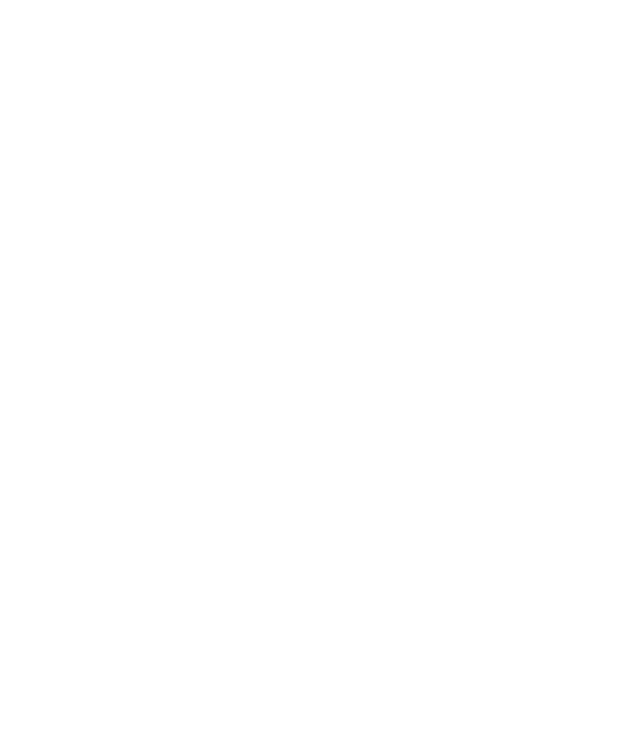
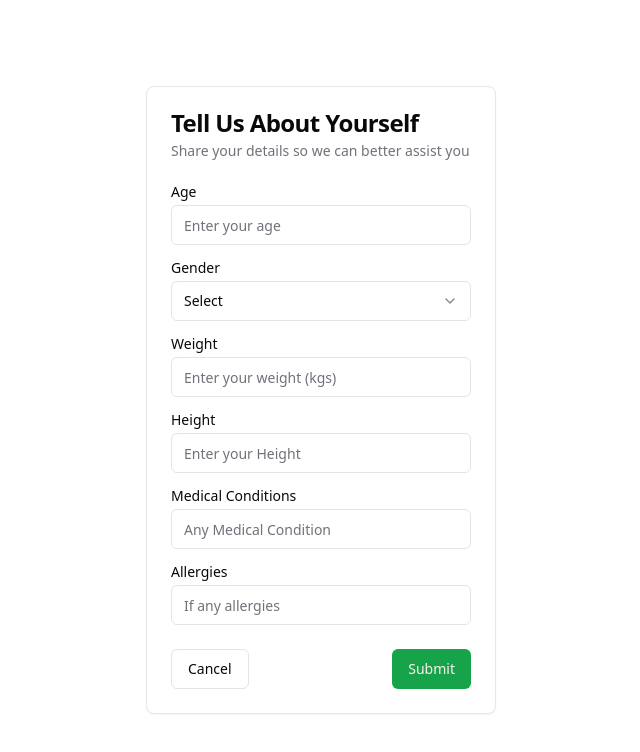
Before and after one commit to VINKAS7/Diet_Recommendation_System, a React (Vite) app in the folder frontend/: page /userinfo in a window 1280 px wide. Before the commit this address had no page. Shown: the top 752 px of the page, without its empty margins (319-959 px from the left). Built offline with nearby package versions, Linux system fonts and the light colour scheme.

Commit message:
user info

```diff
--- a/frontend/package.json
+++ b/frontend/package.json
@@ -12,6 +12,7 @@
   "dependencies": {
     "@hookform/resolvers": "^3.6.0",
     "@radix-ui/react-label": "^2.1.0",
+    "@radix-ui/react-select": "^2.1.1",
     "@radix-ui/react-slot": "^1.1.0",
     "@radix-ui/react-tabs": "^1.1.0",
     "class-variance-authority": "^0.7.0",
--- a/frontend/src/App.tsx
+++ b/frontend/src/App.tsx
@@ -4,6 +4,7 @@
 import Login from './components/Login';
 import './App.css';
 import Navbar from './components/NavBar';
+import { Userinfo } from './components/Userinfo';
 
 function App() {
   return (
@@ -12,6 +13,8 @@
         <Route path="/Signup" element={<Signup />} />
         <Route path="/login" element={<Login />} />
         <Route path="/" element={<Navbar />} />
+        <Route path="/userinfo" element={<Userinfo/>} />
+
       </Routes>
     </BrowserRouter>
   );
--- a/frontend/src/components/Userinfo.tsx
+++ b/frontend/src/components/Userinfo.tsx
@@ -1,4 +1,7 @@
-import React from 'react';
+import * as React from "react";
+import { useNavigate } from "react-router-dom";
+
+import { Button } from "@/components/ui/button";
 import {
   Card,
   CardContent,
@@ -9,40 +12,158 @@
 } from "@/components/ui/card";
 import { Input } from "@/components/ui/input";
 import { Label } from "@/components/ui/label";
-import { Button } from "@/components/ui/button";
-import '../App.css';
+import {
+  Select,
+  SelectContent,
+  SelectItem,
+  SelectTrigger,
+  SelectValue,
+} from "@/components/ui/select";
 
-export default function Signup() {
+export function Userinfo() {
+  const initialState = {
+    age: "",
+    gender: "",
+    weight: "",
+    height: "",
+    meds: "",
+    allergies: "",
+  };
+
+  const [formState, setFormState] = React.useState(initialState);
+
+  const handleChange = (e: React.ChangeEvent<HTMLInputElement>) => {
+    const { id, value } = e.target;
+    setFormState((prevState) => ({
+      ...prevState,
+      [id]: value,
+    }));
+  };
+
+  const handleSelectChange = (id: string, value: string) => {
+    setFormState((prevState) => ({
+      ...prevState,
+      [id]: value,
+    }));
+  };
+
+  const resetForm = () => {
+    setFormState(initialState);
+  };
+
+  const handleSubmit = async (e: React.FormEvent<HTMLFormElement>) => {
+    e.preventDefault();
+
+    try {
+      const response = await fetch("http", {
+        method: "POST",
+        headers: {
+          "Content-Type": "application/json",
+        },
+        body: JSON.stringify(formState),
+      });
+
+      if (!response.ok) {
+        throw new Error("Failed to submit form");
+      }
+
+      console.log("Form submitted successfully!");
+      resetForm();
+    } catch (error) {
+      console.error("Error submitting form:", error);
+    }
+  };
+
+  const navigate = useNavigate();
+
+  const goToHome = () => {
+    navigate("/");
+  };
   return (
-    <>
-      <div className="flex items-center justify-center h-screen ">
-        <Card className='w-[350px]'>
-          <CardHeader className="text-center">
-            <CardTitle>Register</CardTitle>
-            <CardDescription>Fill out the details below</CardDescription>
+    <div className="flex items-center justify-center h-screen">
+      <Card className="w-[350px]">
+        <CardHeader>
+          <CardTitle>Tell Us About Yourself</CardTitle>
+          <CardDescription>
+            Share your details so we can better assist you
+          </CardDescription>
         </CardHeader>
         <CardContent>
-            <div className='grid w-full gap-4'>
-              <div className='flex flex-col items-start space-y-2 '>
-                <Label htmlFor="username">Username</Label>
-                <Input id="username" />
+          <form>
+            <div className="grid w-full items-center gap-4">
+              <div className="flex flex-col space-y-1.5">
+                <Label htmlFor="age">Age</Label>
+                <Input
+                  id="age"
+                  placeholder="Enter your age"
+                  type="number"
+                  value={formState.age}
+                  onChange={handleChange}
+                />
               </div>
-              <div className='flex flex-col items-start space-y-2'>
-                <Label htmlFor="email">Email</Label>
-                <Input id="email"/>
+              <div className="flex flex-col space-y-1.5">
+                <Label htmlFor="gender">Gender</Label>
+                <Select
+                  value={formState.gender}
+                  onValueChange={(value) => handleSelectChange("gender", value)}
+                >
+                  <SelectTrigger id="gender">
+                    <SelectValue placeholder="Select" />
+                  </SelectTrigger>
+                  <SelectContent position="popper">
+                    <SelectItem value="Male">Male</SelectItem>
+                    <SelectItem value="Female">Female</SelectItem>
+                    <SelectItem value="Others">Others</SelectItem>
+                  </SelectContent>
+                </Select>
               </div>
-              <div className='flex flex-col items-start space-y-2'>
-                <Label htmlFor="password">Password</Label>
-                <Input id="password" type="password" />
+              <div className="flex flex-col space-y-1.5">
+                <Label htmlFor="weight">Weight</Label>
+                <Input
+                  id="weight"
+                  placeholder="Enter your weight (kgs)"
+                  type="number"
+                  value={formState.weight}
+                  onChange={handleChange}
+                />
+              </div>
+              <div className="flex flex-col space-y-1.5">
+                <Label htmlFor="height">Height</Label>
+                <Input
+                  id="height"
+                  placeholder="Enter your Height"
+                  value={formState.height}
+                  onChange={handleChange}
+                />
+              </div>
+              <div className="flex flex-col space-y-1.5">
+                <Label htmlFor="meds">Medical Conditions</Label>
+                <Input
+                  id="meds"
+                  placeholder="Any Medical Condition"
+                  value={formState.meds}
+                  onChange={handleChange}
+                />
+              </div>
+              <div className="flex flex-col space-y-1.5">
+                <Label htmlFor="allergies">Allergies</Label>
+                <Input
+                  id="allergies"
+                  placeholder="If any allergies"
+                  value={formState.allergies}
+                  onChange={handleChange}
+                />
               </div>
             </div>
+          </form>
         </CardContent>
-          <CardFooter>
-            <Button  className='w-full'>Sign up</Button>
+        <CardFooter className="flex justify-between">
+          <Button variant="outline" onClick={resetForm}>
+            Cancel
+          </Button>
+          <Button onClick={goToHome}>Submit</Button>
         </CardFooter>
       </Card>
     </div>
-
-    </>
   );
 }
--- /dev/null
+++ b/frontend/src/components/ui/select.tsx
@@ -0,0 +1,158 @@
+import * as React from "react"
+import * as SelectPrimitive from "@radix-ui/react-select"
+import { Check, ChevronDown, ChevronUp } from "lucide-react"
+
+import { cn } from "@/lib/utils"
+
+const Select = SelectPrimitive.Root
+
+const SelectGroup = SelectPrimitive.Group
+
+const SelectValue = SelectPrimitive.Value
+
+const SelectTrigger = React.forwardRef<
+  React.ElementRef<typeof SelectPrimitive.Trigger>,
+  React.ComponentPropsWithoutRef<typeof SelectPrimitive.Trigger>
+>(({ className, children, ...props }, ref) => (
+  <SelectPrimitive.Trigger
+    ref={ref}
+    className={cn(
+      "flex h-10 w-full items-center justify-between rounded-md border border-input bg-background px-3 py-2 text-sm ring-offset-background placeholder:text-muted-foreground focus:outline-none focus:ring-2 focus:ring-ring focus:ring-offset-2 disabled:cursor-not-allowed disabled:opacity-50 [&>span]:line-clamp-1",
+      className
+    )}
+    {...props}
+  >
+    {children}
+    <SelectPrimitive.Icon asChild>
+      <ChevronDown className="h-4 w-4 opacity-50" />
+    </SelectPrimitive.Icon>
+  </SelectPrimitive.Trigger>
+))
+SelectTrigger.displayName = SelectPrimitive.Trigger.displayName
+
+const SelectScrollUpButton = React.forwardRef<
+  React.ElementRef<typeof SelectPrimitive.ScrollUpButton>,
+  React.ComponentPropsWithoutRef<typeof SelectPrimitive.ScrollUpButton>
+>(({ className, ...props }, ref) => (
+  <SelectPrimitive.ScrollUpButton
+    ref={ref}
+    className={cn(
+      "flex cursor-default items-center justify-center py-1",
+      className
+    )}
+    {...props}
+  >
+    <ChevronUp className="h-4 w-4" />
+  </SelectPrimitive.ScrollUpButton>
+))
+SelectScrollUpButton.displayName = SelectPrimitive.ScrollUpButton.displayName
+
+const SelectScrollDownButton = React.forwardRef<
+  React.ElementRef<typeof SelectPrimitive.ScrollDownButton>,
+  React.ComponentPropsWithoutRef<typeof SelectPrimitive.ScrollDownButton>
+>(({ className, ...props }, ref) => (
+  <SelectPrimitive.ScrollDownButton
+    ref={ref}
+    className={cn(
+      "flex cursor-default items-center justify-center py-1",
+      className
+    )}
+    {...props}
+  >
+    <ChevronDown className="h-4 w-4" />
+  </SelectPrimitive.ScrollDownButton>
+))
+SelectScrollDownButton.displayName =
+  SelectPrimitive.ScrollDownButton.displayName
+
+const SelectContent = React.forwardRef<
+  React.ElementRef<typeof SelectPrimitive.Content>,
+  React.ComponentPropsWithoutRef<typeof SelectPrimitive.Content>
+>(({ className, children, position = "popper", ...props }, ref) => (
+  <SelectPrimitive.Portal>
+    <SelectPrimitive.Content
+      ref={ref}
+      className={cn(
+        "relative z-50 max-h-96 min-w-[8rem] overflow-hidden rounded-md border bg-popover text-popover-foreground shadow-md data-[state=open]:animate-in data-[state=closed]:animate-out data-[state=closed]:fade-out-0 data-[state=open]:fade-in-0 data-[state=closed]:zoom-out-95 data-[state=open]:zoom-in-95 data-[side=bottom]:slide-in-from-top-2 data-[side=left]:slide-in-from-right-2 data-[side=right]:slide-in-from-left-2 data-[side=top]:slide-in-from-bottom-2",
+        position === "popper" &&
+          "data-[side=bottom]:translate-y-1 data-[side=left]:-translate-x-1 data-[side=right]:translate-x-1 data-[side=top]:-translate-y-1",
+        className
+      )}
+      position={position}
+      {...props}
+    >
+      <SelectScrollUpButton />
+      <SelectPrimitive.Viewport
+        className={cn(
+          "p-1",
+          position === "popper" &&
+            "h-[var(--radix-select-trigger-height)] w-full min-w-[var(--radix-select-trigger-width)]"
+        )}
+      >
+        {children}
+      </SelectPrimitive.Viewport>
+      <SelectScrollDownButton />
+    </SelectPrimitive.Content>
+  </SelectPrimitive.Portal>
+))
+SelectContent.displayName = SelectPrimitive.Content.displayName
+
+const SelectLabel = React.forwardRef<
+  React.ElementRef<typeof SelectPrimitive.Label>,
+  React.ComponentPropsWithoutRef<typeof SelectPrimitive.Label>
+>(({ className, ...props }, ref) => (
+  <SelectPrimitive.Label
+    ref={ref}
+    className={cn("py-1.5 pl-8 pr-2 text-sm font-semibold", className)}
+    {...props}
+  />
+))
+SelectLabel.displayName = SelectPrimitive.Label.displayName
+
+const SelectItem = React.forwardRef<
+  React.ElementRef<typeof SelectPrimitive.Item>,
+  React.ComponentPropsWithoutRef<typeof SelectPrimitive.Item>
+>(({ className, children, ...props }, ref) => (
+  <SelectPrimitive.Item
+    ref={ref}
+    className={cn(
+      "relative flex w-full cursor-default select-none items-center rounded-sm py-1.5 pl-8 pr-2 text-sm outline-none focus:bg-accent focus:text-accent-foreground data-[disabled]:pointer-events-none data-[disabled]:opacity-50",
+      className
+    )}
+    {...props}
+  >
+    <span className="absolute left-2 flex h-3.5 w-3.5 items-center justify-center">
+      <SelectPrimitive.ItemIndicator>
+        <Check className="h-4 w-4" />
+      </SelectPrimitive.ItemIndicator>
+    </span>
+
+    <SelectPrimitive.ItemText>{children}</SelectPrimitive.ItemText>
+  </SelectPrimitive.Item>
+))
+SelectItem.displayName = SelectPrimitive.Item.displayName
+
+const SelectSeparator = React.forwardRef<
+  React.ElementRef<typeof SelectPrimitive.Separator>,
+  React.ComponentPropsWithoutRef<typeof SelectPrimitive.Separator>
+>(({ className, ...props }, ref) => (
+  <SelectPrimitive.Separator
+    ref={ref}
+    className={cn("-mx-1 my-1 h-px bg-muted", className)}
+    {...props}
+  />
+))
+SelectSeparator.displayName = SelectPrimitive.Separator.displayName
+
+export {
+  Select,
+  SelectGroup,
+  SelectValue,
+  SelectTrigger,
+  SelectContent,
+  SelectLabel,
+  SelectItem,
+  SelectSeparator,
+  SelectScrollUpButton,
+  SelectScrollDownButton,
+}
```
Also changed, not shown: 1 other file (tests, documents, lock files or other folders). Lines whose indentation alone changed are shown as unchanged.
